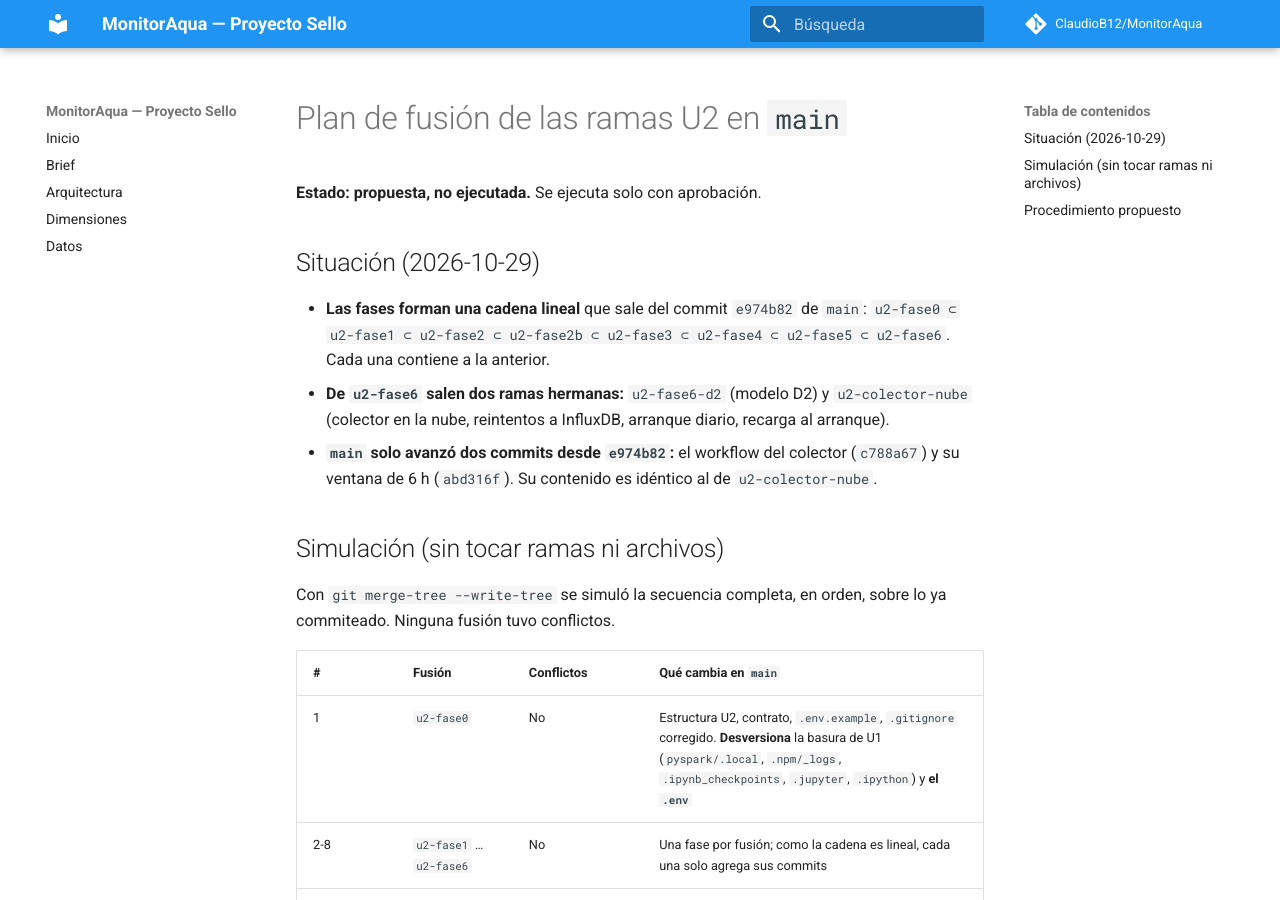
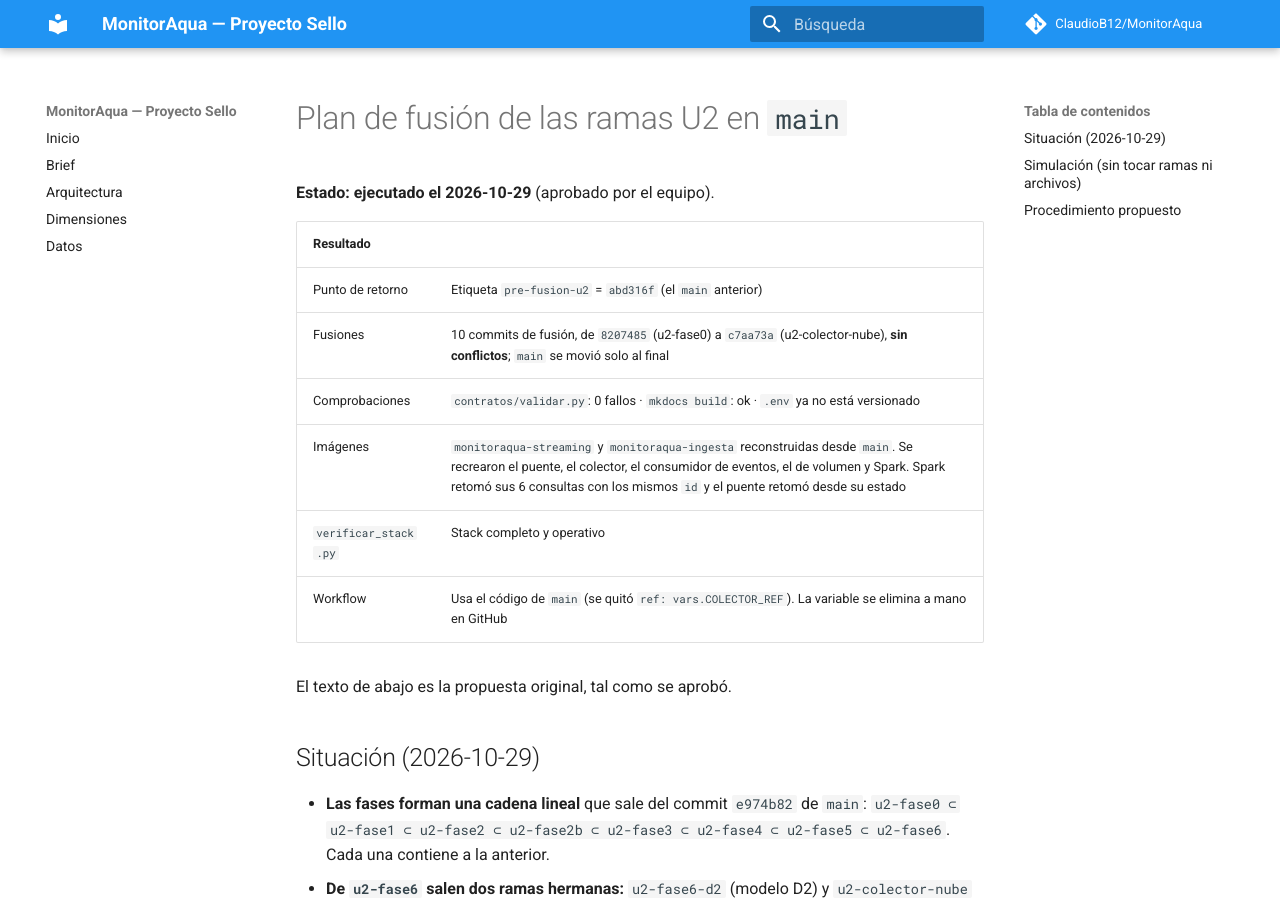
Before and after one commit to ClaudioB12/MonitorAqua, an MkDocs documentation site: the page built from docs/plan-fusion-u2.md, in a window 1280 px wide and 900 px high. Built offline with MkDocs 1.6.1 and Material for MkDocs 9.7.7, drawn with Linux system fonts in a browser that asks for light colours; comment, search, counter and statistics services are not loaded.

Commit message:
Tras la fusión U2: el workflow usa el código de main y se retira COLECTOR_REF
- colector_apis.yml: checkout simple de main (la variable temporal COLECTOR_REF queda sin uso)
- CLAUDE.md, docs/ingesta.md: sin las notas de "COLECTOR_REF temporal"
- docs/plan-fusion-u2.md: estado ejecutado, con resultados

Co-Authored-By: Claude Opus 5.5 <noreply@anthropic.com>

```diff
--- a/docs/plan-fusion-u2.md
+++ b/docs/plan-fusion-u2.md
@@ -1,6 +1,17 @@
 # Plan de fusión de las ramas U2 en `main`
 
-**Estado: propuesta, no ejecutada.** Se ejecuta solo con aprobación.
+**Estado: ejecutado el 2026-10-29** (aprobado por el equipo).
+
+| Resultado | |
+|---|---|
+| Punto de retorno | Etiqueta `pre-fusion-u2` = `abd316f` (el `main` anterior) |
+| Fusiones | 10 commits de fusión, de `8207485` (u2-fase0) a `c7aa73a` (u2-colector-nube), **sin conflictos**; `main` se movió solo al final |
+| Comprobaciones | `contratos/validar.py`: 0 fallos · `mkdocs build`: ok · `.env` ya no está versionado |
+| Imágenes | `monitoraqua-streaming` y `monitoraqua-ingesta` reconstruidas desde `main`. Se recrearon el puente, el colector, el consumidor de eventos, el de volumen y Spark. Spark retomó sus 6 consultas con los mismos `id` y el puente retomó desde su estado |
+| `verificar_stack.py` | Stack completo y operativo |
+| Workflow | Usa el código de `main` (se quitó `ref: vars.COLECTOR_REF`). La variable se elimina a mano en GitHub |
+
+El texto de abajo es la propuesta original, tal como se aprobó.
 
 ## Situación (2026-10-29)
 
```
Also changed, not shown: CLAUDE.md (+2 -3 lines), docs/ingesta.md (+2 -3 lines), 1 other file.
